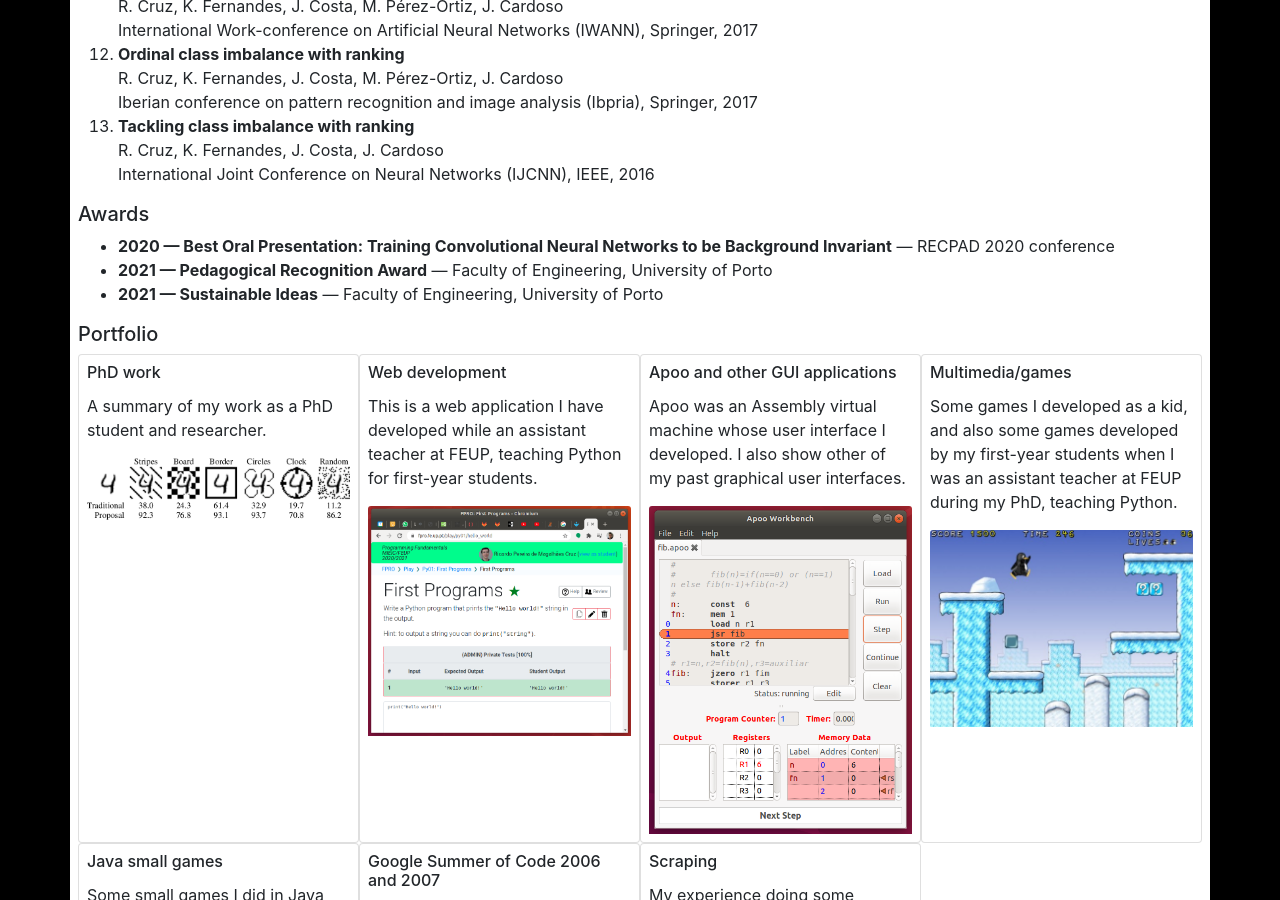
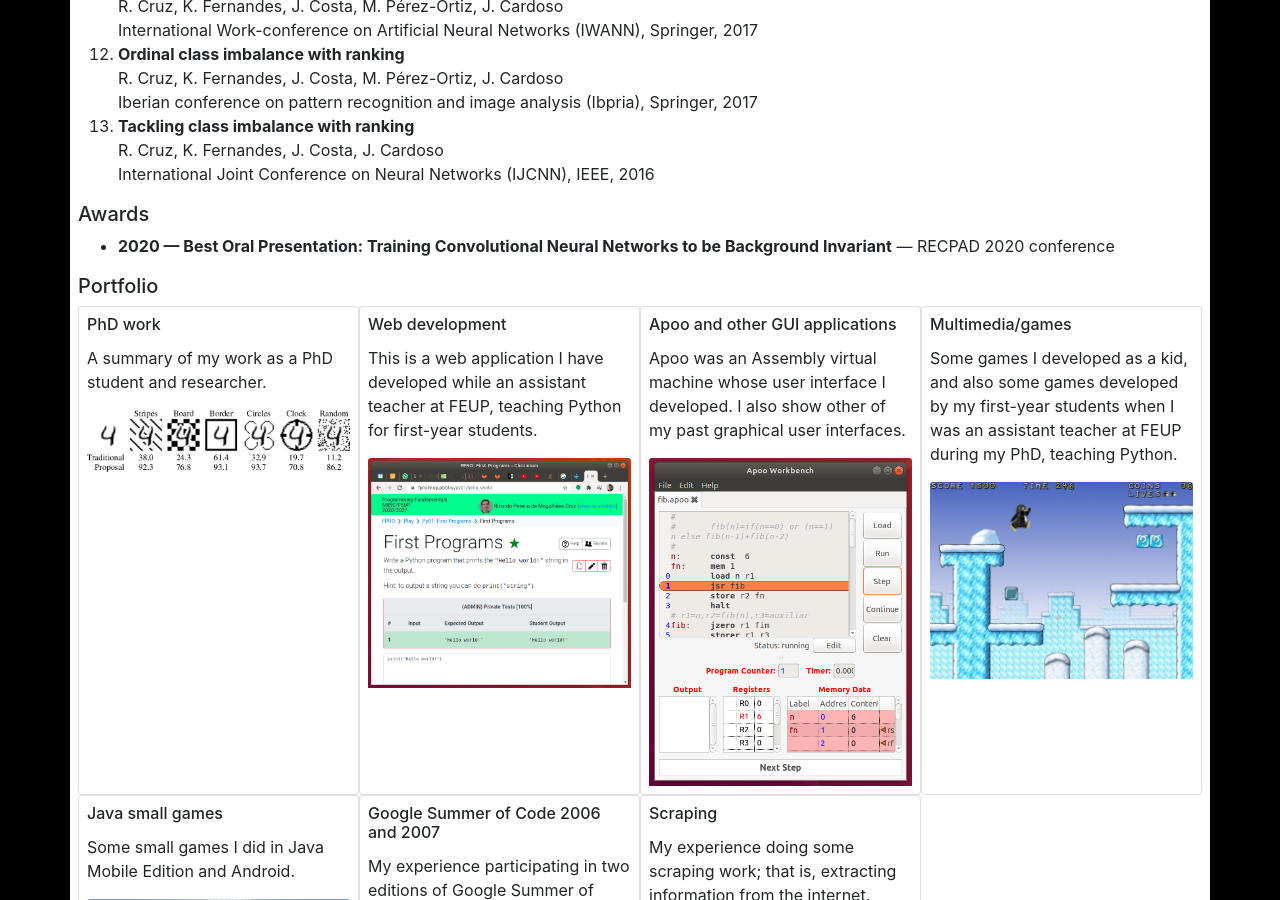
Before and after one commit to rpmcruz/rpmcruz.github.io, a Jekyll site: the page built from work.html, in a window 1280 px wide and 900 px high, scrolled down 1224 px. Built offline with Jekyll 4.4.1, drawn with Linux system fonts in a browser that asks for light colours.

Commit message:
Update work.html

```diff
--- a/work.html
+++ b/work.html
@@ -41,8 +41,6 @@ active: work
 <h5 class="cv" name="awards">Awards</h5>
 <ul>
   <li><b>2020 &mdash; Best Oral Presentation: Training Convolutional Neural Networks to be Background Invariant</b> &mdash; RECPAD 2020 conference</li>
-  <li><b>2021 &mdash; Pedagogical Recognition Award</b> &mdash; Faculty of Engineering, University of Porto</li>
-  <li><b>2021 &mdash; Sustainable Ideas</b> &mdash; Faculty of Engineering, University of Porto</li>
 </ul>
 
 <h5 class="cv" name="portfolio">Portfolio</h5>
```
